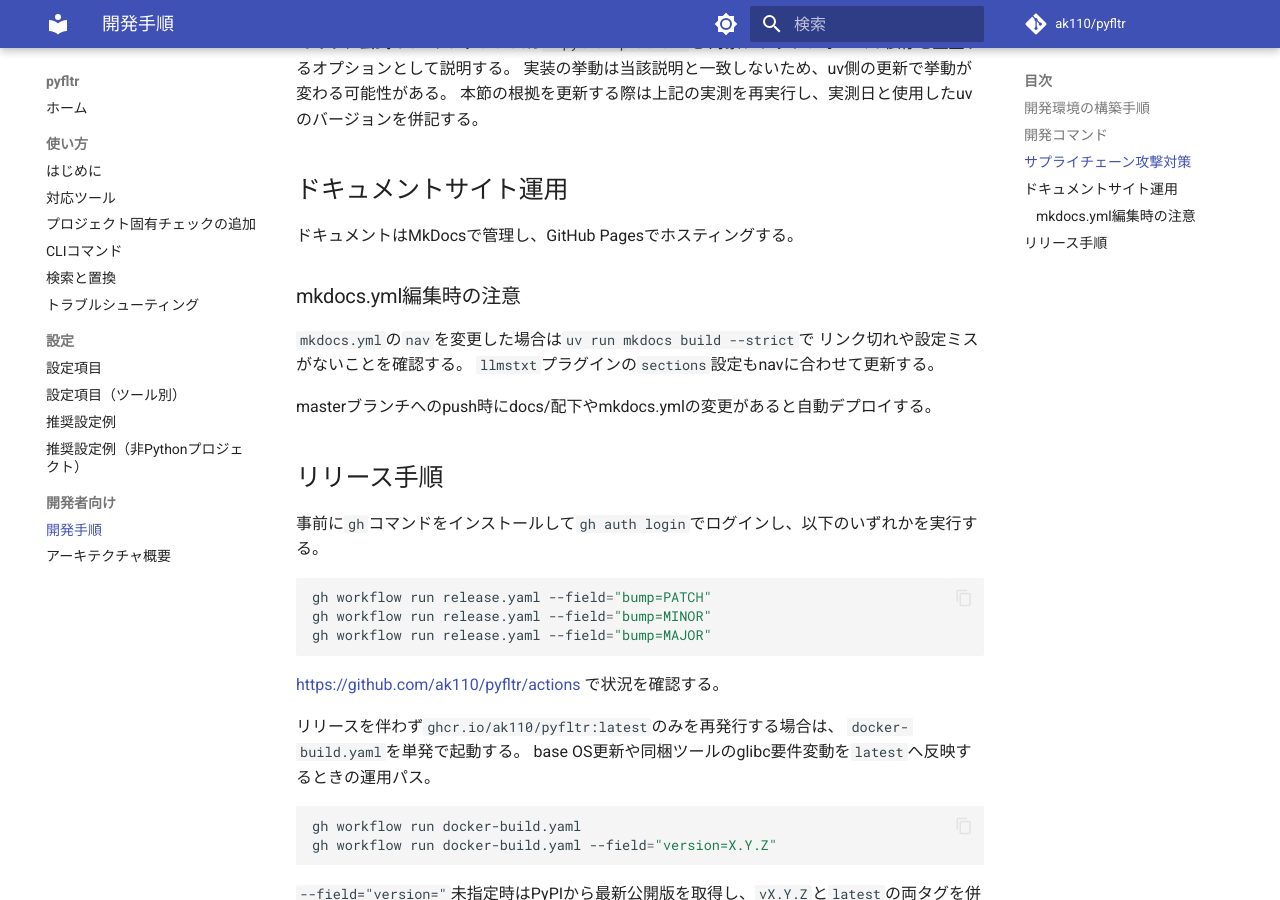
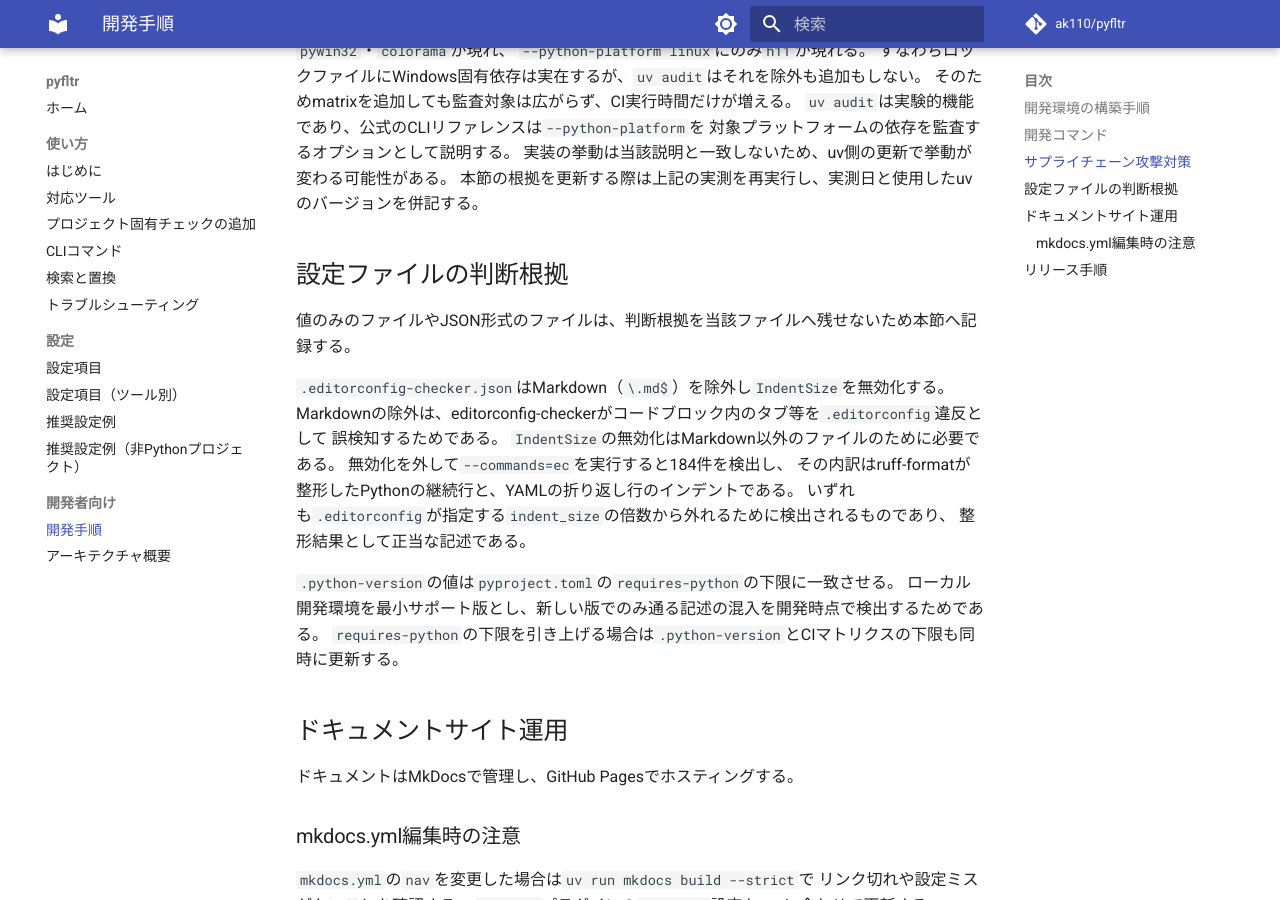
Before and after one commit to ak110/pyfltr, an MkDocs documentation site: the page built from docs/development/development.md, in a window 1280 px wide and 900 px high, scrolled down 2488 px. Built offline with MkDocs 1.6.1 and Material for MkDocs 9.7.7, drawn with Linux system fonts in a browser that asks for light colours; comment, search, counter and statistics services are not loaded; some of the changed text lies outside the part shown.

Commit message:
docs(development): 設定の判断根拠を記録し設定例に前提条件の明示を求める
設定を書かない不作為や暗黙のディレクトリ構成で成立している箇所の判断根拠が
リポジトリ内に残っておらず、当該構成を崩す変更が検査失敗として顕在化するまで
気付けない状態だった。文書生成用の依存の用途、カスタムチェックが依存する
作業ディレクトリの前提、整形結果の誤検知を避ける除外設定、ローカル環境を
最小サポート版に揃える方針、JS系パッケージの公開待機設定を記録する。

あわせて、推奨ガイドへ設定例を追加する際、本リポジトリに対応する設定が無い
場合は実行環境の前提条件を明示する規定を追加した。反映先が無い設定例は
動作の検証契機が生じず、そのままコピーすると動かない例が残るためである。

再発予防: 反映先の有無で検証契機が分かれる構造そのものを規定で埋め、
設定例の追加時点で前提条件の明示を求めるようにした。

Co-Authored-By: Claude Opus 5 (1M context) <noreply@anthropic.com>
Claude-Session: https://claude.ai/code/session_014AQ6nM1MwPcRcBq5Xs5VYA

```diff
--- a/docs/development/development.md
+++ b/docs/development/development.md
@@ -25,6 +25,8 @@
 - `uv.lock` を尊重するため `UV_FROZEN=1` を常時有効化している（Makefile・CI・pre-commitフック経由）。
   適用経路の詳細はMakefile側コメントに委ねる
 - `pyproject.toml` の `exclude-newer` で公開直後パッケージを一定期間除外し、サプライチェーン汚染リスクを低減する
+    - `.npmrc` の `minimum-release-age` で、pnpm経由で解決するパッケージにも同じ公開待機（1440分）を適用する。
+      JS系ツールをmise・pnpm経由で起動するため、Python系の `exclude-newer` と対で必要となる
 - GitHub Actionsのサードパーティアクションはハッシュピン留めで固定する（`make update-actions`で更新）
 
 依存パッケージの脆弱性検知はDependabot alertsと定期監査ワークフロー（`audit.yaml`）の2経路で行う。
@@ -100,6 +102,23 @@ Dependabotによる自動修正PRの作成は無効とし、更新は`make updat
 実装の挙動は当該説明と一致しないため、uv側の更新で挙動が変わる可能性がある。
 本節の根拠を更新する際は上記の実測を再実行し、実測日と使用したuvのバージョンを併記する。
 
+## 設定ファイルの判断根拠
+
+値のみのファイルやJSON形式のファイルは、判断根拠を当該ファイルへ残せないため本節へ記録する。
+
+`.editorconfig-checker.json`はMarkdown（`\.md$`）を除外し`IndentSize`を無効化する。
+Markdownの除外は、editorconfig-checkerがコードブロック内のタブ等を`.editorconfig`違反として
+誤検知するためである。
+`IndentSize`の無効化はMarkdown以外のファイルのために必要である。
+無効化を外して`--commands=ec`を実行すると184件を検出し、
+その内訳はruff-formatが整形したPythonの継続行と、YAMLの折り返し行のインデントである。
+いずれも`.editorconfig`が指定する`indent_size`の倍数から外れるために検出されるものであり、
+整形結果として正当な記述である。
+
+`.python-version`の値は`pyproject.toml`の`requires-python`の下限に一致させる。
+ローカル開発環境を最小サポート版とし、新しい版でのみ通る記述の混入を開発時点で検出するためである。
+`requires-python`の下限を引き上げる場合は`.python-version`とCIマトリクスの下限も同時に更新する。
+
 ## ドキュメントサイト運用
 
 ドキュメントはMkDocsで管理し、GitHub Pagesでホスティングする。
```
Also changed, not shown: AGENTS.md (+6 -0 lines), pyproject.toml (+8 -0 lines).
